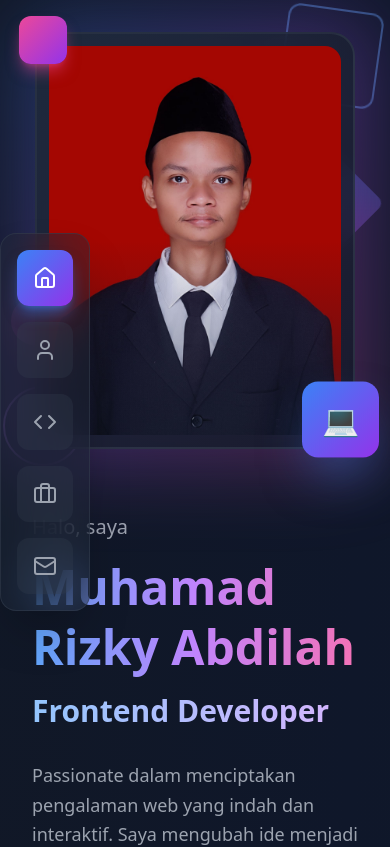
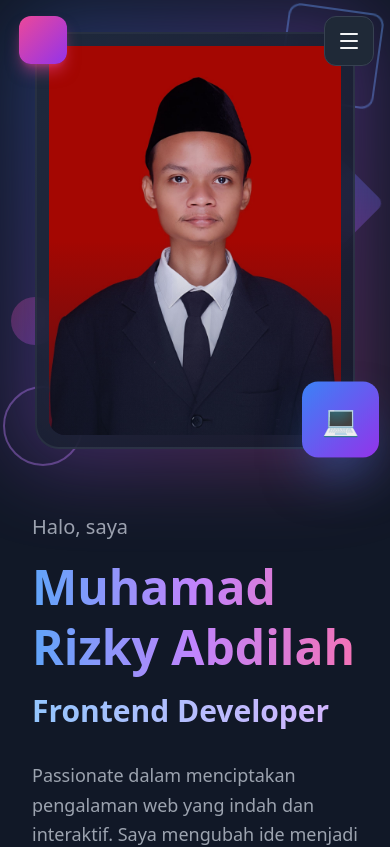
Before and after one commit to Kikiabdilah/Portofolio, a React (Vite) app: page / in a window 390 px wide. Shown: the top 847 px of the page. Built offline with nearby package versions, Linux system fonts and the light colour scheme.

Commit message:
add hamburger

```diff
--- a/src/App.jsx
+++ b/src/App.jsx
@@ -17,10 +17,6 @@ export default function App() {
   };
 
   useEffect(() => {
-  window.history.scrollRestoration = "manual";
-
-  window.scrollTo({ top: 0, behavior: "instant" });
-
     const handleScroll = () => {
       const sections = ["home", "about", "skills", "projects", "contact"];
       const scrollPosition = window.scrollY + 200;
@@ -28,7 +24,7 @@ useEffect(() => {
       for (const sectionId of sections) {
         const element = document.getElementById(sectionId);
         if (element) {
-        const { offsetTop, offsetHeight } = element;
+          const {offsetTop, offsetHeight} = element;
           if (
             scrollPosition >= offsetTop &&
             scrollPosition < offsetTop + offsetHeight
@@ -40,22 +36,19 @@ useEffect(() => {
       }
     };
 
+    window.addEventListener("scroll", handleScroll);
     handleScroll();
 
-  window.addEventListener("scroll", handleScroll);
-
-  return () => {
-    window.removeEventListener("scroll", handleScroll);
-  };
+    return () => window.removeEventListener("scroll", handleScroll);
   }, []);
 
   return (
-    <div className="min-h-screen bg-gradient-to-br from-gray-900 via-slate-900 to-gray-900 text-gray-100">
+    <div className="min-h-screen bg-gray-900 text-gray-100">
       <Sidebar
         activeSection={activeSection}
-        setActiveSection={setActiveSection}
         scrollToSection={scrollToSection}
       />
+
       <Home />
       <About />
       <Skills />
--- a/src/components/Sidebar.jsx
+++ b/src/components/Sidebar.jsx
@@ -1,40 +1,75 @@
-import react from "react";
+import React, {useState} from "react";
+import {Menu, X} from "lucide-react";
 import menuItems from "../utils/menuItems";
 
-export default function Sidebar({activeSection, setActiveSection, scrollToSection}) {
+export default function Sidebar({activeSection, scrollToSection}) {
+  const [open, setOpen] = useState(false);
+
+  const handleClick = (id) => {
+    scrollToSection(id);
+    setOpen(false); // auto close di mobile
+  };
+
   return (
-    <nav className="fixed top-1/2 -translate-x -translate-y-1/2 z-50">
-      <div className="flex flex-col space-y-4 bg-gray-800/40 backdrop-blur-xl border border-gray-700/50 rounded-2xl p-4 shadow-2xl">
+    <>
+      {/* ===== HAMBURGER (MOBILE) ===== */}
+      <button
+        onClick={() => setOpen(!open)}
+        className="fixed top-4 right-4 z-50 md:hidden bg-gray-800 p-3 rounded-xl border border-gray-700"
+      >
+        {open ? <X size={24} /> : <Menu size={24} />}
+      </button>
+
+      {/* ===== SIDEBAR DESKTOP ===== */}
+      <nav className="hidden md:flex fixed top-1/2 -translate-y-1/2 left-4 z-40">
+        <div className="flex flex-col space-y-4 bg-gray-800/40 backdrop-blur border border-gray-700 rounded-2xl p-4">
           {menuItems.map((item) => {
             const Icon = item.icon;
             return (
               <button
                 key={item.id}
-              onClick={() => scrollToSection(item.id)}
-              className={`group relative p-4 rounded-xl transition-all duration-300 ${
+                onClick={() => handleClick(item.id)}
+                className={`p-4 rounded-xl transition ${
                   activeSection === item.id
-                  ? "bg-gradient-to-br from-blue-500 to-purple-600 shadow-lg shadow-blue-500/50"
-                  : "bg-gray-700/30 hover:bg-gray-700/50"
+                    ? "bg-blue-600"
+                    : "bg-gray-700 hover:bg-gray-600"
                 }`}
-              title={item.label}
               >
-              <Icon
-                size={24}
-                className={`${
-                  activeSection === item.id
-                    ? "text-white"
-                    : "text-gray-400 group-hover:text-white"
-                } transition-colors`}
-              />
-
-              {/* Tooltip */}
-              <span className="absolute left-full ml-4 px-3 py-2 bg-gray-800 text-sm rounded-lg opacity-0 pointer-events-none group-hover:opacity-100 transition-opacity whitespace-nowrap border border-gray-700">
-                {item.label}
-              </span>
+                <Icon size={22} />
               </button>
             );
           })}
         </div>
       </nav>
+
+      {/* ===== MENU MOBILE ===== */}
+      {open && (
+        <div className="fixed inset-0 z-40 md:hidden bg-black/60">
+          <div className="absolute right-0 top-0 h-full w-64 bg-gray-900 p-6 border-l border-gray-700">
+            <h2 className="text-lg font-semibold mb-6">Menu</h2>
+
+            <div className="flex flex-col gap-3">
+              {menuItems.map((item) => {
+                const Icon = item.icon;
+                return (
+                  <button
+                    key={item.id}
+                    onClick={() => handleClick(item.id)}
+                    className={`flex items-center gap-3 px-4 py-3 rounded-lg ${
+                      activeSection === item.id
+                        ? "bg-blue-600"
+                        : "bg-gray-800 hover:bg-gray-700"
+                    }`}
+                  >
+                    <Icon size={20} />
+                    <span>{item.label}</span>
+                  </button>
+                );
+              })}
+            </div>
+          </div>
+        </div>
+      )}
+    </>
   );
 }
```
Lines whose indentation alone changed are shown as unchanged.
